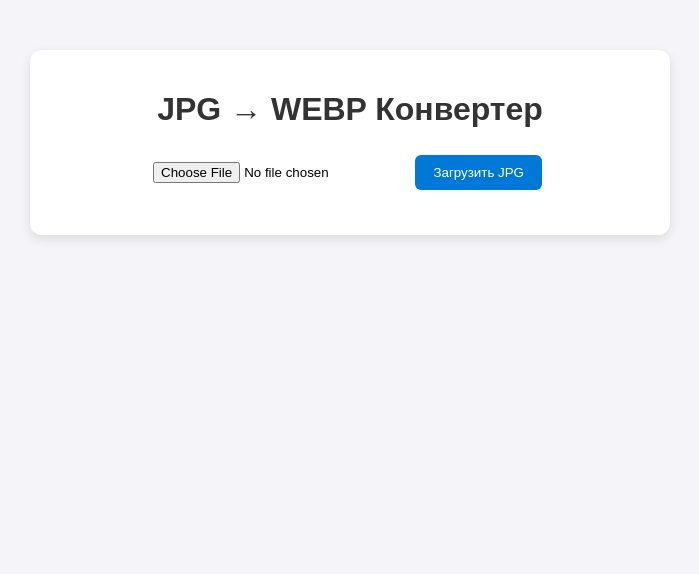
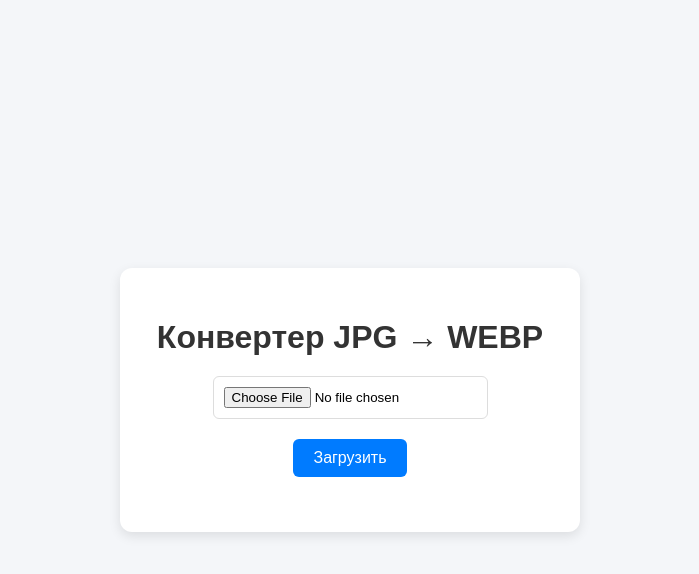
Before and after one commit to Kblv37/JPG2WEBP, a plain HTML site: page frontend/index.html in a window 1280 px wide. Shown: the whole page, without its empty margins (290-989 px from the left). Drawn offline with Linux system fonts and the light colour scheme.

Commit message:
Обновление: 2025-08-01 17:12:19

```diff
--- a/frontend/index.html
+++ b/frontend/index.html
@@ -8,14 +8,16 @@
 </head>
 <body>
     <div class="container">
-    <h1>JPG → WEBP Конвертер</h1>
+        <h1>Конвертер JPG → WEBP</h1>
+
         <form id="uploadForm">
-      <input type="file" id="fileInput" accept="image/jpeg" required />
-      <button type="submit">Загрузить JPG</button>
+            <input type="file" id="fileInput" accept=".jpg,.jpeg" required>
+            <button type="submit">Загрузить</button>
         </form>
 
-    <div id="preview"></div>
-    <div id="result"></div>
+        <div id="qualityOptions" class="quality-options"></div>
+
+        <pre id="scriptBox" class="script-box" style="display:none;"></pre>
     </div>
 
     <script src="app.js"></script>
--- a/frontend/style.css
+++ b/frontend/style.css
@@ -1,44 +1,75 @@
 body {
     font-family: Arial, sans-serif;
-  background: #f4f4f9;
-  margin: 0;
-  padding: 0;
+    background: #f4f6f9;
     display: flex;
     justify-content: center;
-  align-items: flex-start;
-  min-height: 100vh;
+    align-items: center;
+    height: 100vh;
+    margin: 0;
 }
 
 .container {
-  background: white;
-  margin-top: 50px;
-  padding: 20px;
+    background: #fff;
+    padding: 30px;
     border-radius: 12px;
     box-shadow: 0 4px 12px rgba(0,0,0,0.1);
-  width: 90%;
-  max-width: 600px;
     text-align: center;
+    width: 400px;
+    max-width: 90%;
 }
 
 h1 {
+    margin-bottom: 20px;
     color: #333;
 }
 
+input[type="file"] {
+    display: block;
+    margin: 15px auto;
+    padding: 10px;
+    border: 1px solid #ddd;
+    border-radius: 6px;
+}
+
 button {
-  background: #0078d7;
-  color: white;
+    background: #007bff;
     border: none;
-  padding: 10px 18px;
+    padding: 10px 20px;
+    color: #fff;
+    font-size: 16px;
+    border-radius: 6px;
+    cursor: pointer;
     margin: 5px;
-  cursor: pointer;
-  border-radius: 6px;
-  transition: 0.3s;
+    transition: background 0.3s;
 }
 
 button:hover {
-  background: #005bb5;
+    background: #0056b3;
 }
 
-#preview, #result {
+.quality-options {
     margin-top: 20px;
 }
+
+.quality-options button {
+    display: block;
+    width: 100%;
+    margin: 8px 0;
+    background: #28a745;
+}
+
+.quality-options button:hover {
+    background: #218838;
+}
+
+.script-box {
+    background: #272822;
+    color: #f8f8f2;
+    padding: 15px;
+    border-radius: 8px;
+    text-align: left;
+    margin-top: 20px;
+    font-family: monospace;
+    font-size: 14px;
+    overflow-x: auto;
+}
```
Lines whose indentation alone changed are shown as unchanged.
